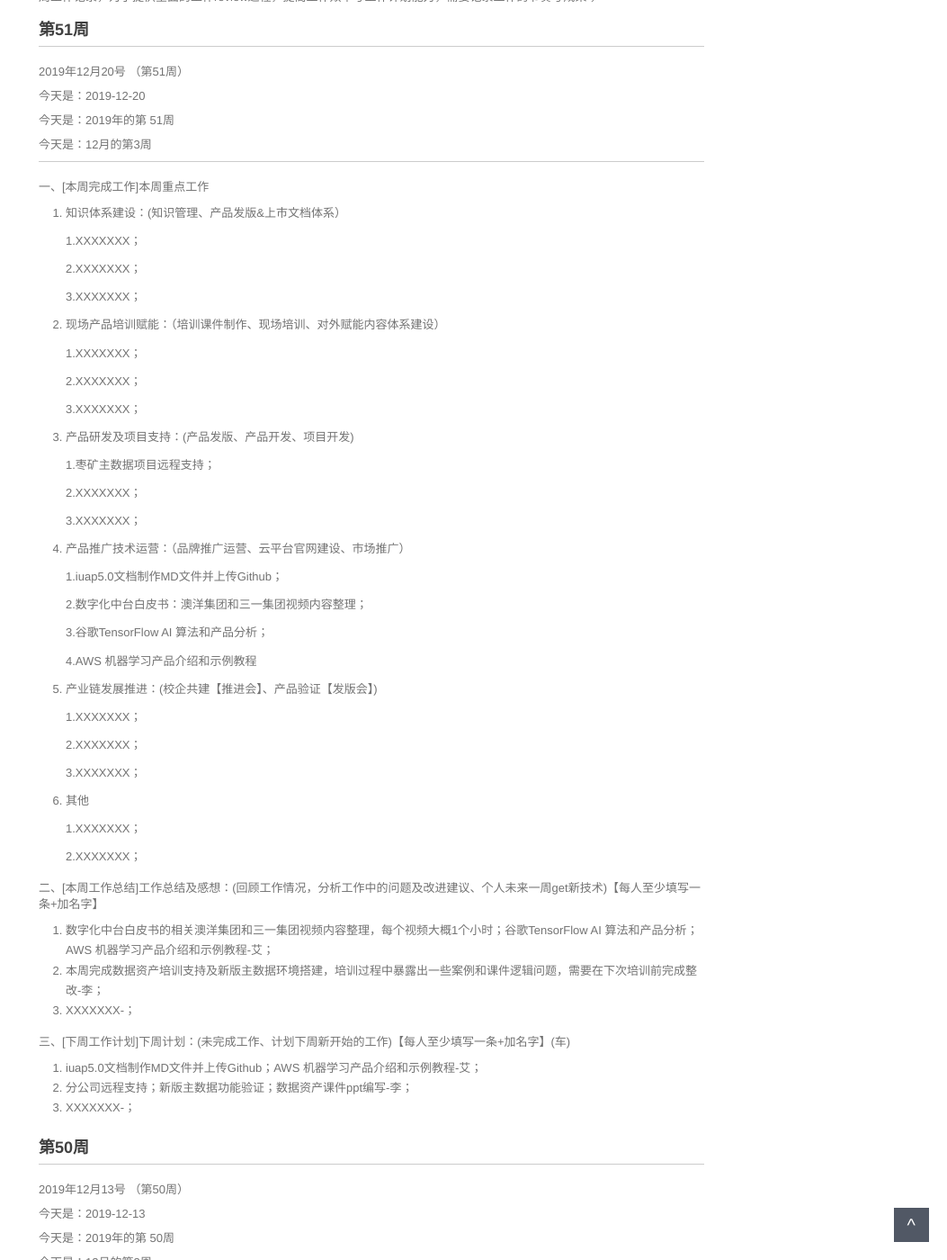
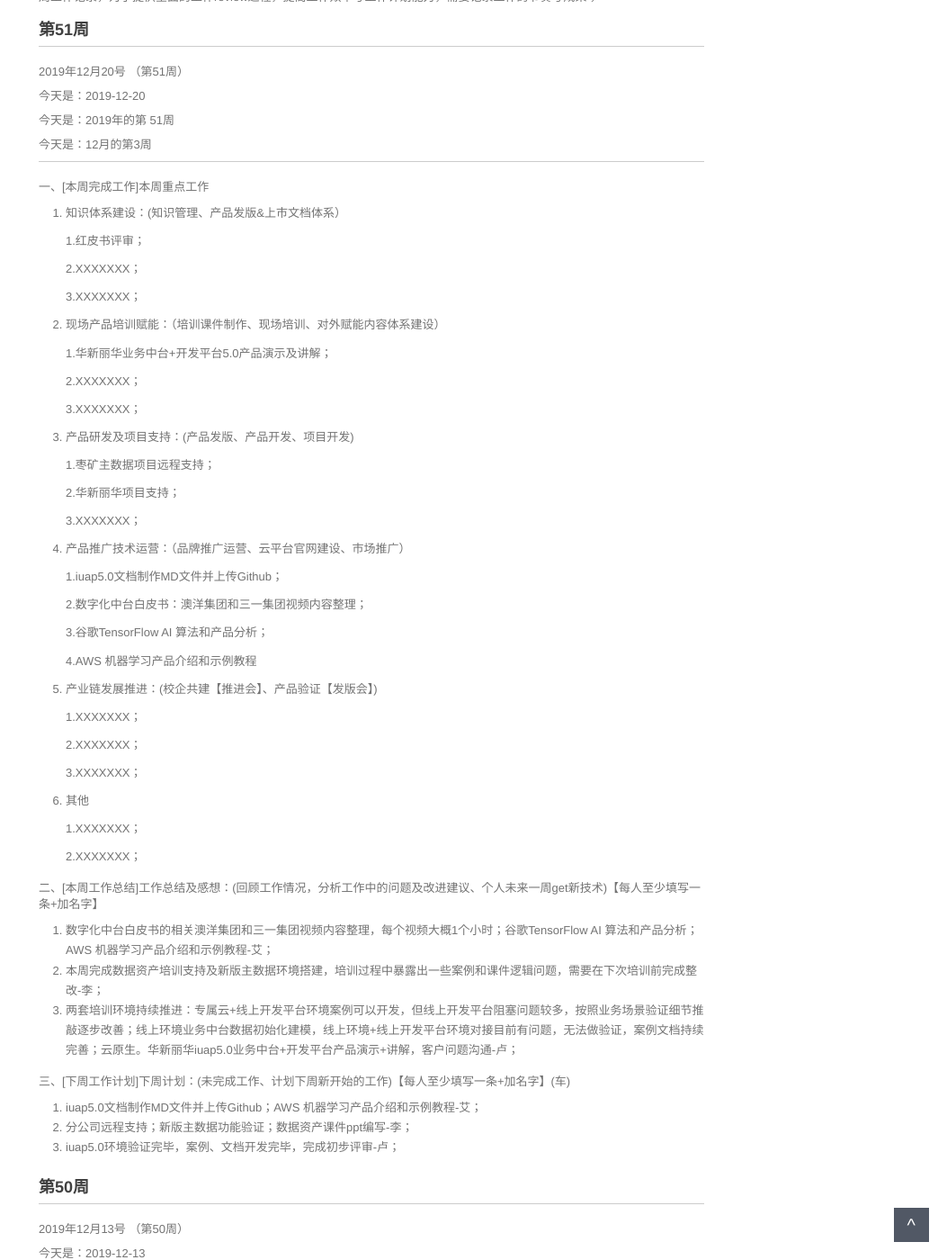
Before and after one commit to walllFlower/blog, a Jekyll site: the page built from _posts/2018-07-17-day_report_cxz.md, in a window 1280 px wide and 1400 px high, scrolled down 310 px. Shown: the whole window at 90% size, without its empty margins (227-1280 px from the left). Built offline with Jekyll 4.4.1, drawn with Linux system fonts in a browser that asks for light colours; comment, search, counter and statistics services are not loaded.

Commit message:
Update 2018-07-17-day_report_cxz.md

```diff
--- a/_posts/2018-07-17-day_report_cxz.md
+++ b/_posts/2018-07-17-day_report_cxz.md
@@ -26,7 +26,7 @@ categories: 技术运营工作周报
 
 1. 知识体系建设：(知识管理、产品发版&上市文档体系）
 
-    1.XXXXXXX；
+    1.红皮书评审；
 
     2.XXXXXXX；
 
@@ -34,7 +34,7 @@ categories: 技术运营工作周报
 
 2. 现场产品培训赋能：（培训课件制作、现场培训、对外赋能内容体系建设）
 
-    1.XXXXXXX；
+    1.华新丽华业务中台+开发平台5.0产品演示及讲解；
 
     2.XXXXXXX；
 
@@ -44,7 +44,7 @@ categories: 技术运营工作周报
 
     1.枣矿主数据项目远程支持；
 
-    2.XXXXXXX；
+    2.华新丽华项目支持；
 
     3.XXXXXXX；
 
@@ -77,13 +77,13 @@ categories: 技术运营工作周报
 
 1. 数字化中台白皮书的相关澳洋集团和三一集团视频内容整理，每个视频大概1个小时；谷歌TensorFlow AI 算法和产品分析；AWS 机器学习产品介绍和示例教程-艾；
 2. 本周完成数据资产培训支持及新版主数据环境搭建，培训过程中暴露出一些案例和课件逻辑问题，需要在下次培训前完成整改-李；
-3. XXXXXXX-；
+3. 两套培训环境持续推进：专属云+线上开发平台环境案例可以开发，但线上开发平台阻塞问题较多，按照业务场景验证细节推敲逐步改善；线上环境业务中台数据初始化建模，线上环境+线上开发平台环境对接目前有问题，无法做验证，案例文档持续完善；云原生。华新丽华iuap5.0业务中台+开发平台产品演示+讲解，客户问题沟通-卢；
 
 三、[下周工作计划]下周计划：(未完成工作、计划下周新开始的工作)【每人至少填写一条+加名字】(车)
 
 1. iuap5.0文档制作MD文件并上传Github；AWS 机器学习产品介绍和示例教程-艾；
 2. 分公司远程支持；新版主数据功能验证；数据资产课件ppt编写-李；
-3. XXXXXXX-；
+3. iuap5.0环境验证完毕，案例、文档开发完毕，完成初步评审-卢；
 
 
 
```
